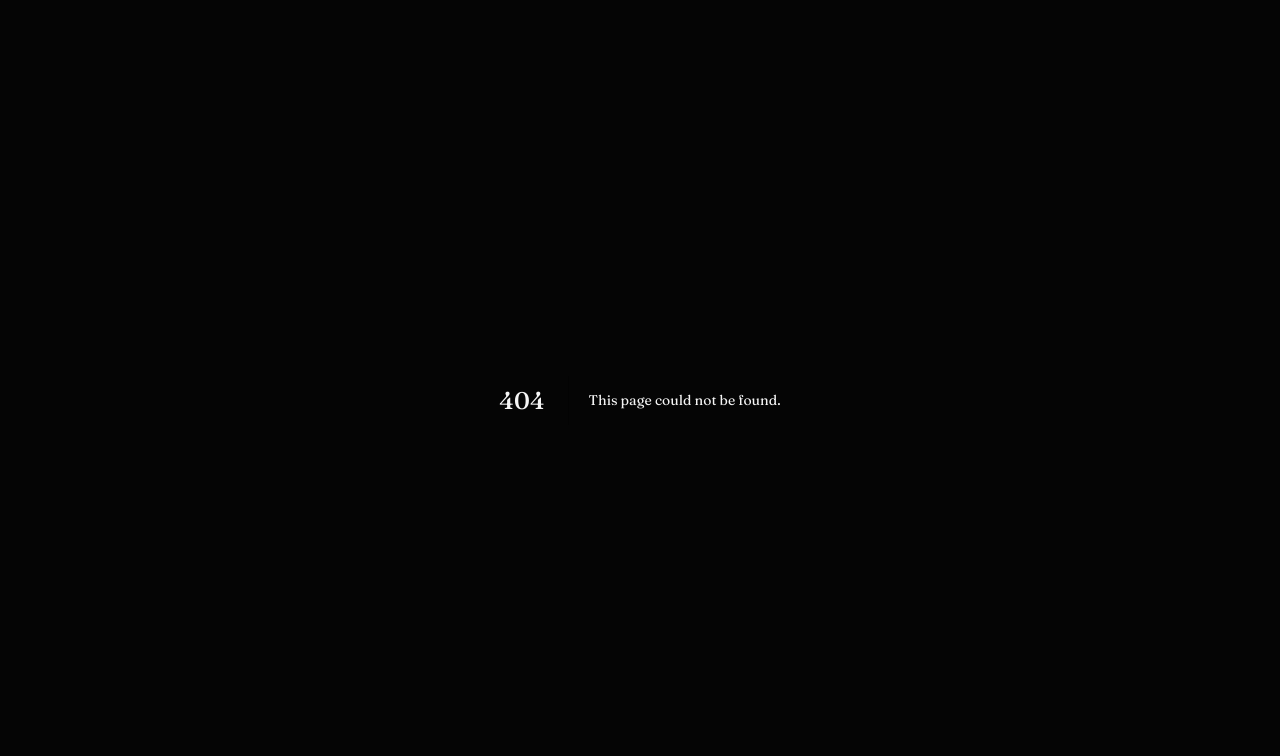
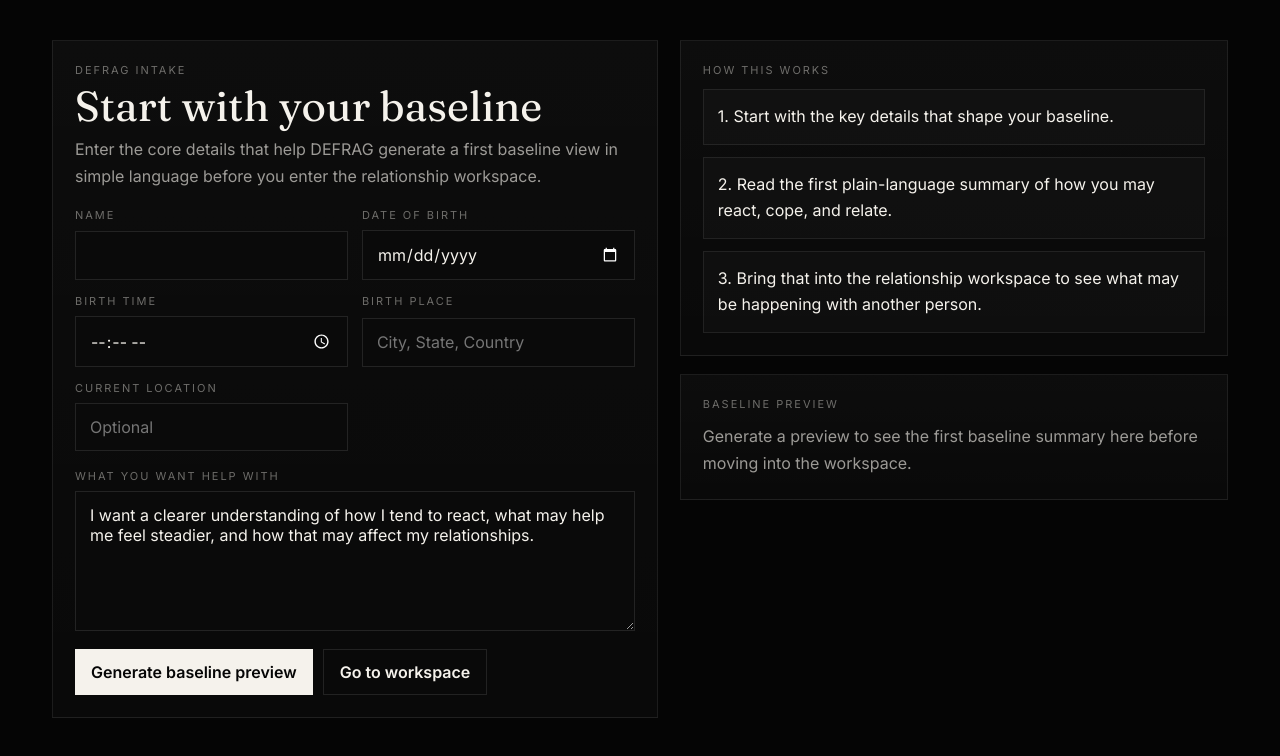
Before and after one commit to chadjameso93-netizen/defragsrelationalswap, a Next.js app in the folder apps/web/: page /intake in a window 1280 px wide. Before the commit this address had no page. Shown: the top 756 px of the page. Built offline with nearby package versions, Linux system fonts and the light colour scheme.

Commit message:
Add DEFRAG guided intake page

```diff
--- /dev/null
+++ b/apps/web/src/app/intake/page.tsx
@@ -0,0 +1,170 @@
+"use client";
+
+import { useMemo, useState } from "react";
+
+type BaselineApiResponse = {
+  ok: boolean;
+  inputObject: {
+    name?: string;
+    dob?: string;
+    birth_time?: string;
+    birth_place?: string;
+    current_location?: string;
+    context?: string;
+  };
+  baselineObject?: {
+    baseline?: {
+      core_design?: string;
+      practical_guidance?: string[];
+      one_clear_next_step?: string;
+    };
+    meta?: {
+      confidence_level?: string;
+    };
+  };
+  warning?: string;
+};
+
+const DEFAULT_CONTEXT =
+  "I want a clearer understanding of how I tend to react, what may help me feel steadier, and how that may affect my relationships.";
+
+export default function IntakePage() {
+  const [form, setForm] = useState({
+    name: "",
+    dob: "",
+    birth_time: "",
+    birth_place: "",
+    current_location: "",
+    context: DEFAULT_CONTEXT,
+  });
+  const [result, setResult] = useState<BaselineApiResponse | null>(null);
+  const [loading, setLoading] = useState(false);
+
+  const ready = useMemo(() => !!form.dob, [form.dob]);
+
+  async function generatePreview() {
+    setLoading(true);
+    try {
+      const res = await fetch("/api/test-baseline", {
+        method: "POST",
+        headers: { "Content-Type": "application/json" },
+        body: JSON.stringify(form),
+      });
+      const data = (await res.json()) as BaselineApiResponse;
+      setResult(data);
+    } finally {
+      setLoading(false);
+    }
+  }
+
+  return (
+    <main style={{ minHeight: "100vh", background: "#050505", color: "#f5f2ec" }}>
+      <style>{`
+        .intake-shell { max-width: 1220px; margin: 0 auto; padding: 40px 22px 72px; display:grid; grid-template-columns: 1.05fr 0.95fr; gap: 22px; }
+        .intake-card { border:1px solid rgba(255,255,255,0.08); background:linear-gradient(180deg, rgba(255,255,255,0.03), rgba(255,255,255,0.015)); }
+        .intake-kicker { font-size:11px; letter-spacing:0.18em; text-transform:uppercase; color:rgba(245,242,236,0.42); }
+        .intake-muted { color:rgba(245,242,236,0.62); }
+        .intake-title { font-size:42px; line-height:1.02; font-family:var(--font-display), serif; }
+        .intake-grid { display:grid; grid-template-columns:repeat(2, minmax(0,1fr)); gap:14px; }
+        .intake-field { display:grid; gap:8px; }
+        .intake-input { width:100%; border:1px solid rgba(255,255,255,0.1); background:#0a0a0a; color:#f5f2ec; padding:13px 14px; }
+        .intake-textarea { min-height:140px; resize:vertical; }
+        .intake-btn { border:none; background:#f5f2ec; color:#050505; padding:12px 16px; font-weight:600; }
+        .intake-btn.secondary { background:transparent; color:#f5f2ec; border:1px solid rgba(255,255,255,0.1); }
+        .intake-step { padding:14px; border:1px solid rgba(255,255,255,0.08); background:rgba(255,255,255,0.02); line-height:1.62; }
+        @media (max-width: 980px) {
+          .intake-shell { grid-template-columns: 1fr; }
+          .intake-grid { grid-template-columns: 1fr; }
+        }
+      `}</style>
+
+      <div className="intake-shell">
+        <section className="intake-card" style={{ padding: 22, display: "grid", gap: 18, alignContent: "start" }}>
+          <div style={{ display: "grid", gap: 8 }}>
+            <div className="intake-kicker">Defrag intake</div>
+            <div className="intake-title">Start with your baseline</div>
+            <div className="intake-muted" style={{ lineHeight: 1.7 }}>
+              Enter the core details that help DEFRAG generate a first baseline view in simple language before you enter the relationship workspace.
+            </div>
+          </div>
+
+          <div className="intake-grid">
+            <label className="intake-field">
+              <span className="intake-kicker">Name</span>
+              <input className="intake-input" value={form.name} onChange={(e) => setForm({ ...form, name: e.target.value })} />
+            </label>
+            <label className="intake-field">
+              <span className="intake-kicker">Date of birth</span>
+              <input type="date" className="intake-input" value={form.dob} onChange={(e) => setForm({ ...form, dob: e.target.value })} />
+            </label>
+            <label className="intake-field">
+              <span className="intake-kicker">Birth time</span>
+              <input type="time" className="intake-input" value={form.birth_time} onChange={(e) => setForm({ ...form, birth_time: e.target.value })} />
+            </label>
+            <label className="intake-field">
+              <span className="intake-kicker">Birth place</span>
+              <input className="intake-input" value={form.birth_place} onChange={(e) => setForm({ ...form, birth_place: e.target.value })} placeholder="City, State, Country" />
+            </label>
+            <label className="intake-field">
+              <span className="intake-kicker">Current location</span>
+              <input className="intake-input" value={form.current_location} onChange={(e) => setForm({ ...form, current_location: e.target.value })} placeholder="Optional" />
+            </label>
+          </div>
+
+          <label className="intake-field">
+            <span className="intake-kicker">What you want help with</span>
+            <textarea className="intake-input intake-textarea" value={form.context} onChange={(e) => setForm({ ...form, context: e.target.value })} />
+          </label>
+
+          <div style={{ display: "flex", gap: 10, flexWrap: "wrap" }}>
+            <button className="intake-btn" onClick={generatePreview} disabled={!ready || loading}>
+              {loading ? "Generating baseline..." : "Generate baseline preview"}
+            </button>
+            <a className="intake-btn secondary" href="/workspace/final" style={{ textDecoration: "none", display: "inline-flex", alignItems: "center" }}>
+              Go to workspace
+            </a>
+          </div>
+        </section>
+
+        <aside style={{ display: "grid", gap: 18, alignContent: "start" }}>
+          <div className="intake-card" style={{ padding: 22, display: "grid", gap: 12 }}>
+            <div className="intake-kicker">How this works</div>
+            <div className="intake-step">1. Start with the key details that shape your baseline.</div>
+            <div className="intake-step">2. Read the first plain-language summary of how you may react, cope, and relate.</div>
+            <div className="intake-step">3. Bring that into the relationship workspace to see what may be happening with another person.</div>
+          </div>
+
+          <div className="intake-card" style={{ padding: 22, display: "grid", gap: 12 }}>
+            <div className="intake-kicker">Baseline preview</div>
+            {result?.ok ? (
+              <>
+                <div style={{ fontSize: 26, fontFamily: "var(--font-display), serif" }}>
+                  {result.baselineObject?.baseline?.core_design ?? "Your baseline summary"}
+                </div>
+                <div className="intake-muted" style={{ lineHeight: 1.7 }}>
+                  Confidence: {result.baselineObject?.meta?.confidence_level ?? "medium"}
+                </div>
+                <div style={{ display: "grid", gap: 10 }}>
+                  {(result.baselineObject?.baseline?.practical_guidance ?? []).map((item) => (
+                    <div key={item} className="intake-step">{item}</div>
+                  ))}
+                </div>
+                {result.baselineObject?.baseline?.one_clear_next_step ? (
+                  <div className="intake-step">
+                    <div className="intake-kicker" style={{ marginBottom: 6 }}>One clear next step</div>
+                    <div>{result.baselineObject.baseline.one_clear_next_step}</div>
+                  </div>
+                ) : null}
+              </>
+            ) : (
+              <div className="intake-muted" style={{ lineHeight: 1.7 }}>
+                Generate a preview to see the first baseline summary here before moving into the workspace.
+              </div>
+            )}
+            {result?.warning ? <div className="intake-step">{result.warning}</div> : null}
+          </div>
+        </aside>
+      </div>
+    </main>
+  );
+}
```
